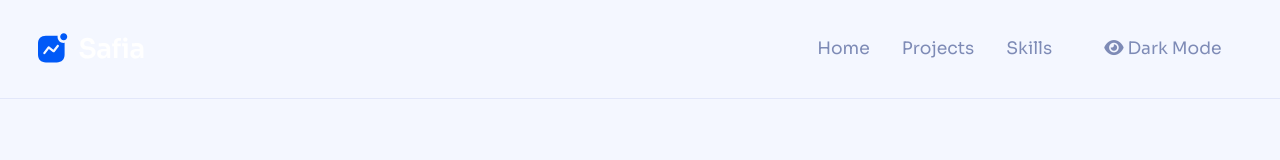
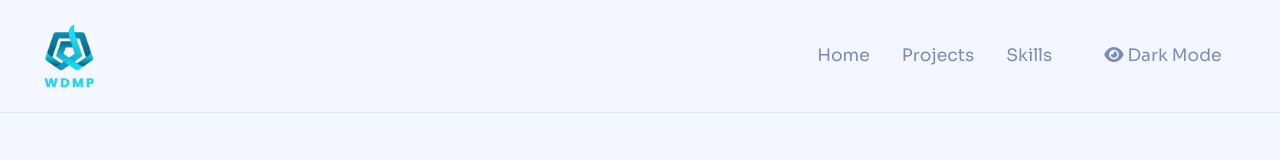
Before and after one commit to martinpanov/Portfolio, a React (Vite) app: page / in a window 1280 px wide. Shown: the top 160 px of the page. Built offline with nearby package versions, Linux system fonts and the light colour scheme.

Commit message:
added new logo and updated the skills text

```diff
--- a/src/components/Header/Header.css
+++ b/src/components/Header/Header.css
@@ -9,6 +9,11 @@
     justify-content: space-between;
     align-items: center;
     padding: 1.25rem 3%;
+}
+
+.header__logo {
+    width: 4rem;
+    height: 4.5rem;
 }
 
 .header__list-items {
--- a/src/components/Header/Header.tsx
+++ b/src/components/Header/Header.tsx
@@ -8,7 +8,7 @@ export default function Header() {
     return (
         <header id="header">
             <div className="header__wrapper">
-                <img className="header__logo" src="./Safia-logo.svg" alt="logo" />
+                <img className="header__logo" src="./logo.png" alt="logo" />
                 <nav className="header__navigation">
                     <ul className="header__list-items" role="list">
                         <li className="header__list-item"><a href="#hero">Home</a></li>
--- a/src/components/Skills/Skills.tsx
+++ b/src/components/Skills/Skills.tsx
@@ -41,18 +41,15 @@ export default function Skills() {
                 <li className="skills__list-item">
                     <i className="fa-brands fa-node-js skill--icon"></i>
                     <h4 className="skills__skill-title section--subtitle">NodeJS</h4>
-                    <p className="skills__skill-description">A pseudo-Latin text used in web design, layout, and printing in
-                        place
-                        of things to emphasise
-                        layouts for previewing layouts and visual mockups.</p>
+                    <p className="skills__skill-description">Aspiring Node.js enthusiast, embracing server-side development. Actively learning to build dynamic web applications,
+                        with a focus on crafting responsive and efficient user experiences.
+                    </p>
                 </li>
                 <li className="skills__list-item">
                     <img className="skill-mongo-leaf skill--icon" src="./mongo-leaf.svg" alt="MongoDB" />
                     <h4 className="skills__skill-title section--subtitle">MongoDB</h4>
-                    <p className="skills__skill-description">A pseudo-Latin text used in web design, layout, and printing in
-                        place
-                        of things to emphasise
-                        layouts for previewing layouts and visual mockups.</p>
+                    <p className="skills__skill-description">Developing familiarity with MongoDB, focusing on effective data storage and retrieval.
+                        Aiming to contribute database expertise to support applications' backend infrastructure.</p>
                 </li>
             </ul>
         </section>
```
Also changed, not shown: public/logo.png (added).
